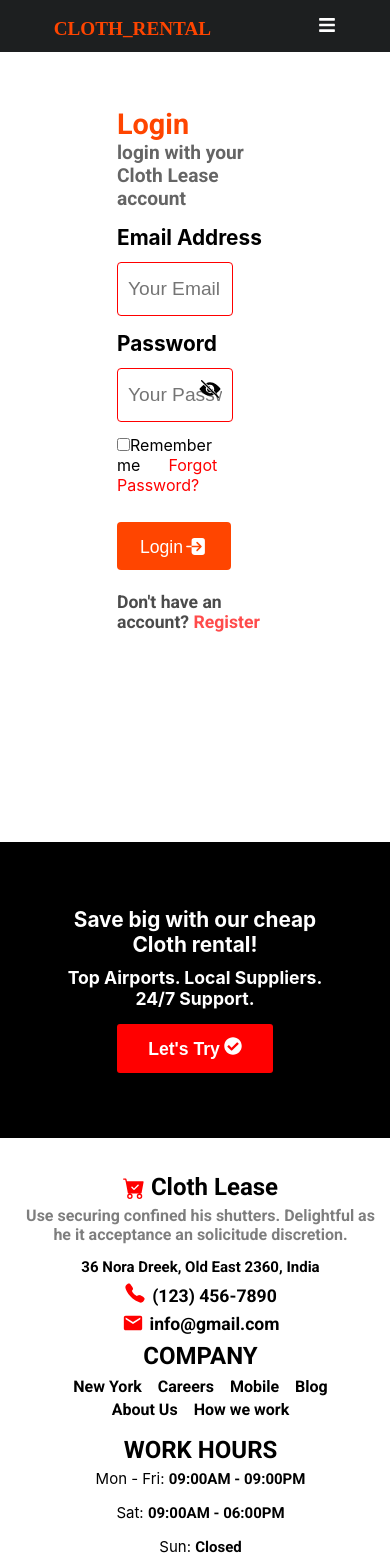
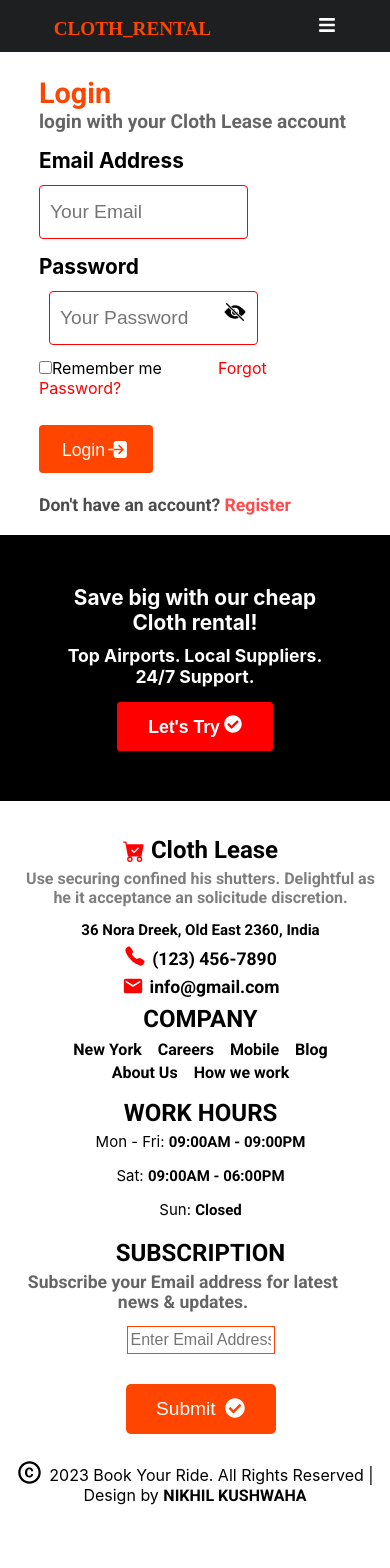
Before and after one commit to DashNikhil/cloth_rental, a React (Create React App) app: page /login in a window 390 px wide. Shown: the top 1568 px of the page. After the commit the page ends 1505 px from the top, so only its background shows below. Built offline with nearby package versions, Linux system fonts and the light colour scheme; some icons are missing.

Commit message:
worked for making responsive

```diff
--- a/src/Pages/Register.css
+++ b/src/Pages/Register.css
@@ -3,7 +3,7 @@
   width: 40%;
   margin-top: 55px !important;
   margin: 1px auto;
-  height: 87vh;
+  height: 100%;
   > h4 {
     font: 1.8rem "Roboto";
     text-align: start;
@@ -47,3 +47,54 @@
     opacity: 0.7;
   }
 }
+
+@media (max-width: 638px) {
+  .register {
+    width: 70%;
+    margin: 20px auto;
+  }
+  .register-label {
+    width: 100%;
+    margin-top: 55px !important;
+    margin: 50px 10px;
+    height: 100%vh;
+  }
+}
+@media (max-width: 400px) {
+  .register {
+    width: 80%;
+  }
+  .register {
+    margin-top: 24px !important;
+  }
+  .register-inp {
+    width: 80% !important;
+  }
+}
+
+@media (max-width: 313px) {
+  .register {
+    width: 92%;
+  }
+  .register {
+    margin-top: 24px !important;
+  }
+  .register-inp {
+    width: 80% !important;
+    padding: 5px 5px;
+  }
+}
+@media (max-width: 286px) {
+}
+
+/* @media (max-width: 286px) {
+  .register {
+    margin-top: 15px;
+  }
+  h5 {
+    font-size: 1rem !important;
+  }
+  h6 {
+    font-size: 1.2rem;
+  }
+} */
--- a/src/Pages/Register.js
+++ b/src/Pages/Register.js
@@ -51,6 +51,7 @@ const Register = () => {
         <p>create your Cloth Lease account</p>
         <h6>Full Name</h6>
         <input
+          className="register-inp"
           type="text"
           value={name}
           onChange={(e) => setName(e.target.value)}
@@ -58,6 +59,7 @@ const Register = () => {
         />
         <h6>Email Address</h6>
         <input
+          className="register-inp"
           type="text"
           value={email}
           onChange={(e) => setEmail(e.target.value)}
@@ -66,6 +68,7 @@ const Register = () => {
         <h6>Password</h6>
         <label className="register-label">
           <input
+            className="register-inp"
             type={showpass ? "text" : "password"}
             value={password}
             onChange={(e) => setPassword(e.target.value)}
@@ -83,7 +86,7 @@ const Register = () => {
           </span>
         </label>
         <div style={{ display: "block", marginTop: "13px" }}>
-          <label>
+          <label className="chkbx">
             <input type="checkbox" />I agree with the
           </label>
           <span
@@ -95,7 +98,7 @@ const Register = () => {
             }}
             onClick={() =>
               alert(
-                "You are accepting all our terms and condition and we can not show these data because these are our hidden policies"
+                "You are accepting all our terms and condition and we can not show these data because these are our hidden policies",
               )
             }
           >
@@ -109,7 +112,8 @@ const Register = () => {
         <h5>
           Already have an account?{"  "}
           <span
-            style={{ color: "red", opacity: "1", cursor: "pointer" }}
+            style={{ color: "red", opacity: "1 " }}
+            className="register-inp"
             onClick={() => navigate("/login")}
           >
             Login
--- a/src/components/Footer.css
+++ b/src/components/Footer.css
@@ -2,7 +2,7 @@
 grid-template-columns: 4fr 1fr; */
 footer {
   width: 100%;
-  height: 50vh;
+  height: 100%;
   margin-top: 30px;
 }
 
@@ -122,7 +122,8 @@ footer {
 }
 
 .footer-main2 {
-  margin-top: 40px;
+  margin-top: 20px;
+  margin-bottom: 15px;
   text-align: center;
   > p {
     font-size: 1.2rem;
@@ -165,7 +166,7 @@ footer {
 
 @media (max-width: 1152px) {
   footer {
-    height: 38vh;
+    height: 100%;
   }
 
   .footer-main > div {
@@ -203,7 +204,7 @@ footer {
 
 @media (max-width: 1004px) {
   footer {
-    height: 38vh;
+    height: 100%;
   }
   .footer-sub4 > input {
     padding: 4px 3px;
@@ -229,7 +230,6 @@ footer {
 
 @media (max-width: 824px) {
   .footer-main2 {
-    margin-top: 20px;
     > p {
       font-size: 1.2rem;
       > span {
@@ -262,8 +262,6 @@ footer {
   }
 
   .footer-main2 {
-    margin-top: 20px;
-    height: 8vh;
     > p {
       font-size: 1rem;
       > span {
@@ -355,3 +353,16 @@ footer {
     margin-right: 0px !important;
   }
 }
+
+@media (max-width: 210px) {
+  .footer-sub4,
+  .footer-sub1,
+  .footer-sub2,
+  .footer-sub3 {
+    width: 95%;
+    margin: 2px auto;
+    h1 {
+      font-size: 1.3rem;
+    }
+  }
+}
--- a/src/components/NavBar.css
+++ b/src/components/NavBar.css
@@ -5,10 +5,9 @@
   display: flex;
   flex-direction: row;
   color: white;
-  /* border: 4px solid red; */
-  /* padding: 6px 5px; */
   height: 9%;
   justify-content: space-around;
+  /* padding: 2px 2px; */
 }
 
 .nav-mobile {
@@ -121,7 +120,7 @@
     z-index: 14;
     left: 0;
     top: 0;
-    width: 100%;
+    width: 99%;
     height: 100%;
     overflow: auto;
     background-color: rgb(29, 31, 32);
--- a/src/components/Offer.css
+++ b/src/components/Offer.css
@@ -1,11 +1,12 @@
 .home5 {
   width: 100%;
-  height: 40vh;
+  height: 100%;
   display: flex;
   /* margin-top: 15px; */
   justify-content: space-around;
   background-color: black;
   align-items: center;
+  padding: 50px 0px;
   /* border: 4px solid yellow; */
 }
 
@@ -54,7 +55,7 @@
     font-size: 1.2rem;
   }
   .home5 {
-    height: 30vh;
+    height: 100%;
   }
 }
 
@@ -79,7 +80,7 @@
   .home5 {
     display: flex;
     flex-direction: column;
-    height: 35vh;
+    height: 100%;
     justify-content: center;
   }
   .h5-right {
@@ -95,3 +96,12 @@
     font-size: 13px;
   }
 }
+
+@media (max-width: 246px) {
+  .h5-right > button {
+    width: 100%;
+  }
+  .h5-offer-i {
+    font-size: 8px;
+  }
+}
--- a/src/index.css
+++ b/src/index.css
@@ -1,13 +1,14 @@
 body {
   margin: 0;
-  font-family: -apple-system, BlinkMacSystemFont, 'Segoe UI', 'Roboto', 'Oxygen',
-    'Ubuntu', 'Cantarell', 'Fira Sans', 'Droid Sans', 'Helvetica Neue',
-    sans-serif;
+  height: 100vh;
+  font-family:
+    -apple-system, BlinkMacSystemFont, "Segoe UI", "Roboto", "Oxygen", "Ubuntu",
+    "Cantarell", "Fira Sans", "Droid Sans", "Helvetica Neue", sans-serif;
   -webkit-font-smoothing: antialiased;
   -moz-osx-font-smoothing: grayscale;
 }
 
 code {
-  font-family: source-code-pro, Menlo, Monaco, Consolas, 'Courier New',
-    monospace;
+  font-family:
+    source-code-pro, Menlo, Monaco, Consolas, "Courier New", monospace;
 }
```
